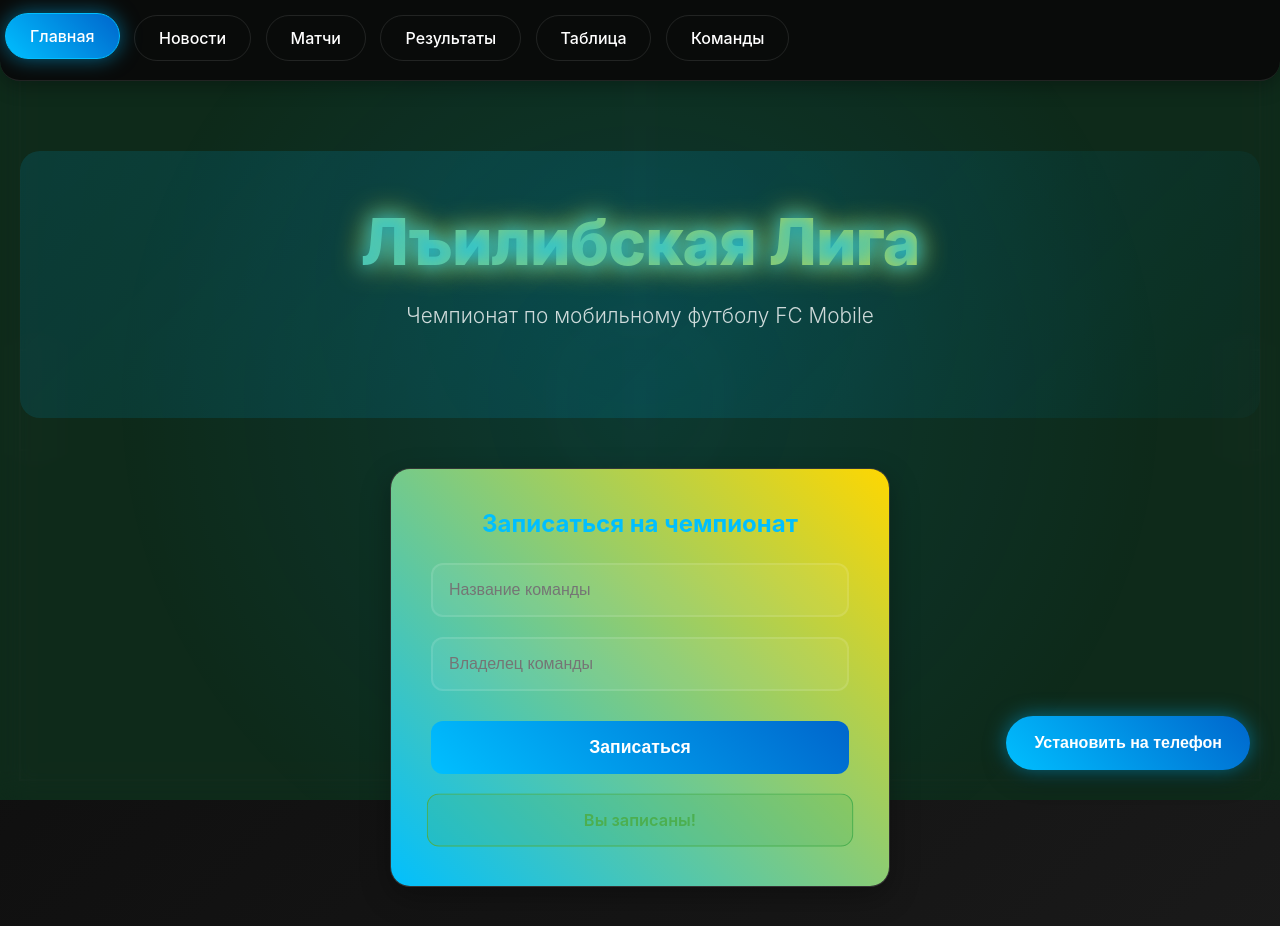
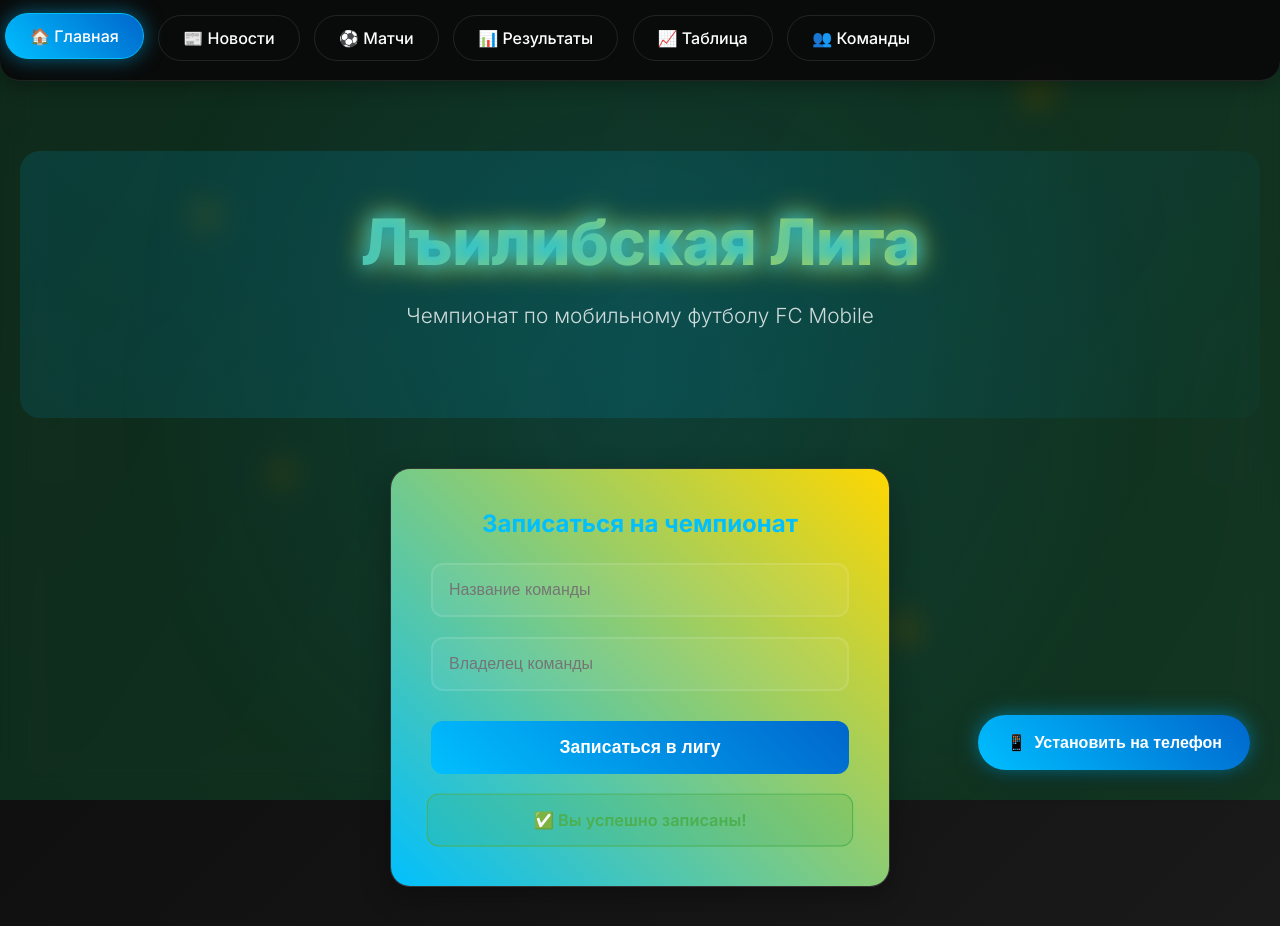
Before and after one commit to admin-c/Teacher-assistant, a website: page index.html in a window 1280 px wide. Drawn offline with Linux system fonts and the light colour scheme; no server answers.

Commit message:
Update index.html

```diff
--- a/index.html
+++ b/index.html
@@ -3,10 +3,11 @@
 <head>
     <meta charset="UTF-8">
     <meta name="viewport" content="width=device-width, initial-scale=1.0">
-    <title>Лъилибская Лига</title>
+    <title>Лъилибская Лига - Чемпионат по FC Mobile</title>
     <link rel="stylesheet" href="styles.css">
     <link rel="manifest" href="manifest.json">
     <link rel="apple-touch-icon" href="icon-192.png">
+    <link href="https://fonts.googleapis.com/css2?family=Inter:wght@300;400;500;600;700;800&display=swap" rel="stylesheet">
 </head>
 <body>
     <div class="background-container">
@@ -15,19 +16,19 @@
     </div>
 
     <nav class="navbar">
-        <a href="#" class="nav-btn active" data-page="home">Главная</a>
-        <a href="#" class="nav-btn" data-page="news">Новости</a>
-        <a href="#" class="nav-btn" data-page="schedule">Матчи</a>
-        <a href="#" class="nav-btn" data-page="results">Результаты</a>
-        <a href="#" class="nav-btn" data-page="table">Таблица</a>
-        <a href="#" class="nav-btn" data-page="teams">Команды</a>
+        <a href="#" class="nav-btn active" data-page="home">🏠 Главная</a>
+        <a href="#" class="nav-btn" data-page="news">📰 Новости</a>
+        <a href="#" class="nav-btn" data-page="schedule">⚽ Матчи</a>
+        <a href="#" class="nav-btn" data-page="results">📊 Результаты</a>
+        <a href="#" class="nav-btn" data-page="table">📈 Таблица</a>
+        <a href="#" class="nav-btn" data-page="teams">👥 Команды</a>
     </nav>
 
     <div class="content">
         <!-- Главная страница -->
         <section id="home" class="section active">
             <div class="hero-section">
-                <h1 class="league-title animate-in">Лъилибская Лига</h1>
+                <h1 class="league-title">Лъилибская Лига</h1>
                 <p class="subtitle">Чемпионат по мобильному футболу FC Mobile</p>
             </div>
 
@@ -36,15 +37,15 @@
                 <form id="registration-form">
                     <input type="text" id="team-name" placeholder="Название команды" required>
                     <input type="text" id="owner-name" placeholder="Владелец команды" required>
-                    <button type="submit">Записаться</button>
+                    <button type="submit">Записаться в лигу</button>
                 </form>
-                <div id="status-message" class="status-message hidden">Вы записаны!</div>
+                <div id="status-message" class="status-message hidden">✅ Вы успешно записаны!</div>
             </div>
         </section>
 
         <!-- Новости -->
         <section id="news" class="section">
-            <h2>Новости</h2>
+            <h2>📰 Последние новости</h2>
             <div id="news-container" class="cards-grid">
                 <!-- Новости будут загружены -->
             </div>
@@ -52,7 +53,7 @@
 
         <!-- Матчи -->
         <section id="schedule" class="section">
-            <h2>Предстоящие матчи</h2>
+            <h2>⚽ Предстоящие матчи</h2>
             <div id="schedule-container" class="cards-grid">
                 <!-- Матчи будут загружены -->
             </div>
@@ -60,7 +61,7 @@
 
         <!-- Результаты -->
         <section id="results" class="section">
-            <h2>Результаты тура</h2>
+            <h2>📊 Результаты тура</h2>
             <div id="results-container" class="cards-grid">
                 <!-- Результаты будут загружены -->
             </div>
@@ -68,12 +69,12 @@
 
         <!-- Таблица -->
         <section id="table" class="section">
-            <h2>Турнирная таблица</h2>
+            <h2>📈 Турнирная таблица</h2>
             <div class="table-container">
                 <table id="tournament-table" class="tournament-table">
                     <thead>
                         <tr>
-                            <th>Место</th>
+                            <th>🏆</th>
                             <th>Команда</th>
                             <th>И</th>
                             <th>Поб</th>
@@ -91,7 +92,7 @@
 
         <!-- Команды -->
         <section id="teams" class="section">
-            <h2>Участники</h2>
+            <h2>👥 Участники лиги</h2>
             <div id="teams-container" class="cards-grid">
                 <!-- Команды будут загружены -->
             </div>
@@ -99,7 +100,9 @@
     </div>
 
     <!-- Кнопка "Установить" -->
-    <button id="install-button" class="install-btn hidden">Установить на телефон</button>
+    <button id="install-button" class="install-btn hidden">
+        <span>📱</span> Установить на телефон
+    </button>
 
     <script src="script.js"></script>
     <script>
@@ -115,43 +118,61 @@
         window.addEventListener('resize', resizeCanvas);
         resizeCanvas();
 
-        let ballX = Math.random() * canvas.width;
-        let ballY = Math.random() * canvas.height;
-        let ballSpeedX = (Math.random() - 0.5) * 4;
-        let ballSpeedY = (Math.random() - 0.5) * 4;
+        // Переменные для анимации мяча
+        let balls = [];
+        for (let i = 0; i < 5; i++) {
+            balls.push({
+                x: Math.random() * canvas.width,
+                y: Math.random() * canvas.height,
+                dx: (Math.random() - 0.5) * 2,
+                dy: (Math.random() - 0.5) * 2,
+                radius: 8 + Math.random() * 6
+            });
+        }
 
         function drawField() {
             ctx.clearRect(0, 0, canvas.width, canvas.height);
 
-            ctx.fillStyle = '#2E8B57';
+            // Градиентный фон
+            const gradient = ctx.createLinearGradient(0, 0, canvas.width, canvas.height);
+            gradient.addColorStop(0, '#2E8B57');
+            gradient.addColorStop(1, '#3CB371');
+            ctx.fillStyle = gradient;
             ctx.fillRect(0, 0, canvas.width, canvas.height);
 
+            // Линии поля
             ctx.strokeStyle = 'rgba(255, 255, 255, 0.3)';
             ctx.lineWidth = 2;
-            ctx.strokeRect(20, 20, canvas.width - 40, canvas.height - 40);
+            ctx.strokeRect(30, 30, canvas.width - 60, canvas.height - 60);
 
             ctx.beginPath();
-            ctx.moveTo(canvas.width / 2, 20);
-            ctx.lineTo(canvas.width / 2, canvas.height - 20);
+            ctx.moveTo(canvas.width / 2, 30);
+            ctx.lineTo(canvas.width / 2, canvas.height - 30);
             ctx.stroke();
 
             ctx.beginPath();
-            ctx.arc(canvas.width / 2, canvas.height / 2, 80, 0, Math.PI * 2);
+            ctx.arc(canvas.width / 2, canvas.height / 2, 100, 0, Math.PI * 2);
             ctx.stroke();
 
-            ctx.strokeRect(20, canvas.height / 2 - 50, 30, 100);
-            ctx.strokeRect(canvas.width - 50, canvas.height / 2 - 50, 30, 100);
+            // Ворота
+            ctx.strokeRect(30, canvas.height / 2 - 70, 40, 140);
+            ctx.strokeRect(canvas.width - 70, canvas.height / 2 - 70, 40, 140);
 
-            ctx.beginPath();
-            ctx.arc(ballX, ballY, 10, 0, Math.PI * 2);
-            ctx.fillStyle = '#FFD700';
-            ctx.fill();
+            // Анимация мячей
+            balls.forEach(ball => {
+                ctx.beginPath();
+                ctx.arc(ball.x, ball.y, ball.radius, 0, Math.PI * 2);
+                ctx.fillStyle = '#FFD700';
+                ctx.fill();
 
-            ballX += ballSpeedX;
-            ballY += ballSpeedY;
+                // Обновление позиции
+                ball.x += ball.dx;
+                ball.y += ball.dy;
 
-            if (ballX > canvas.width - 10 || ballX < 10) ballSpeedX *= -1;
-            if (ballY > canvas.height - 10 || ballY < 10) ballSpeedY *= -1;
+                // Отскок от стен
+                if (ball.x < ball.radius || ball.x > canvas.width - ball.radius) ball.dx *= -1;
+                if (ball.y < ball.radius || ball.y > canvas.height - ball.radius) ball.dy *= -1;
+            });
 
             requestAnimationFrame(drawField);
         }
```
